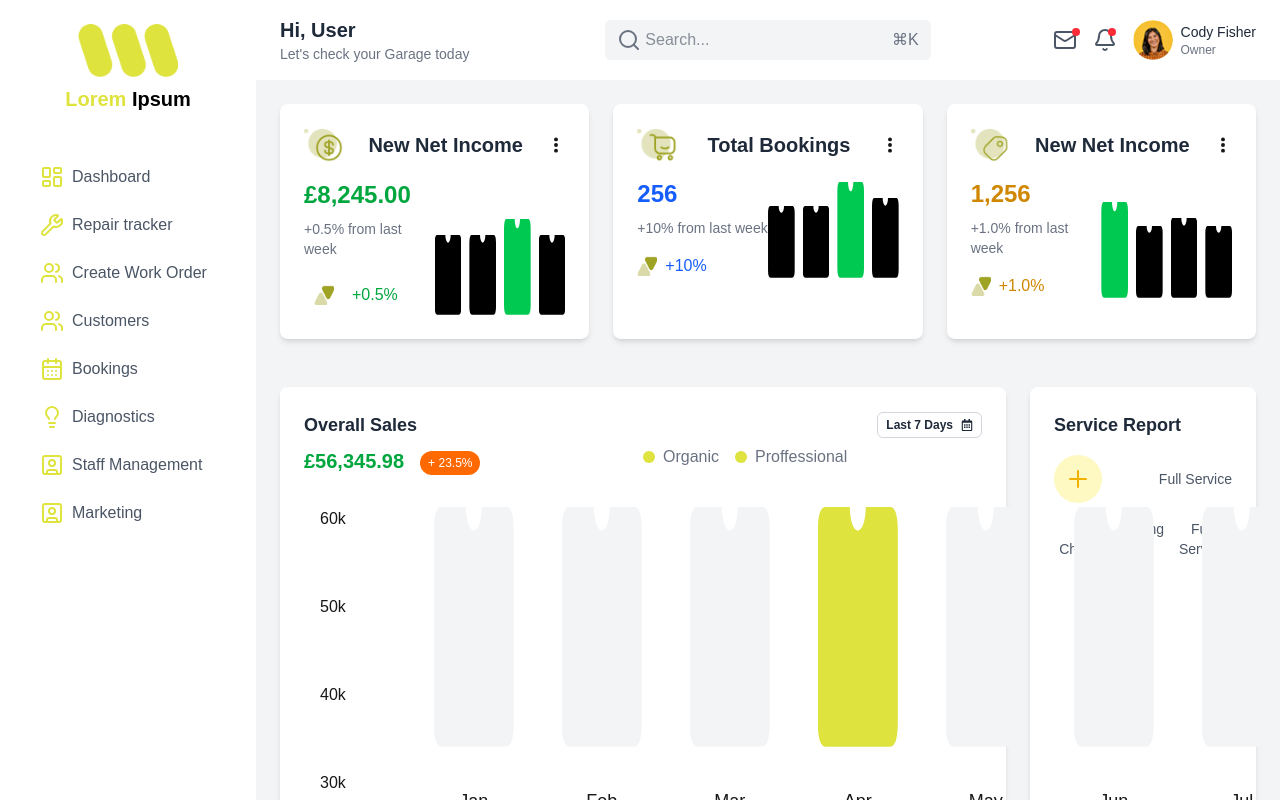
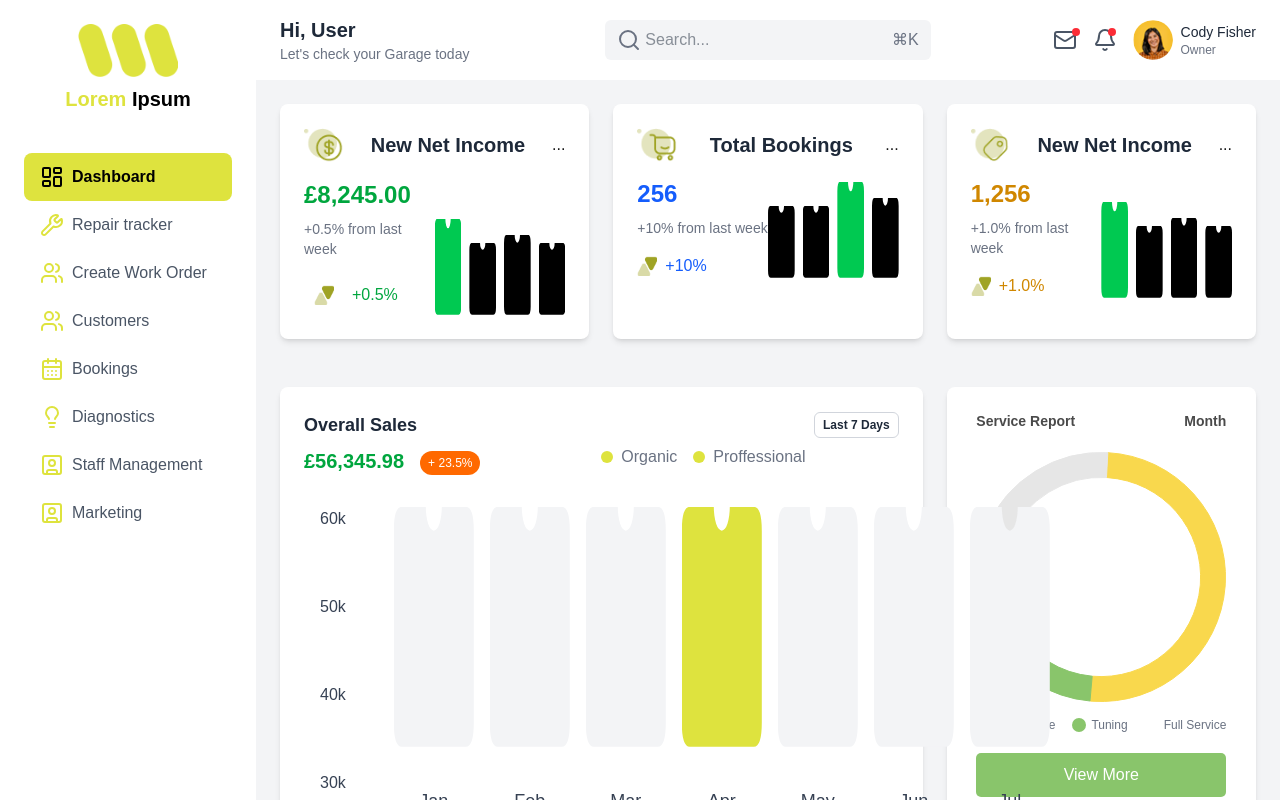
Before and after one commit to hamzaj-b/RBU-Autos, a Next.js app: page / in a window 1280 px wide. Built offline with nearby package versions, Linux system fonts and the light colour scheme.

Commit message:
make another component for servicesChart and Recent WorkOrder

```diff
--- a/app/components/Chart.jsx
+++ b/app/components/Chart.jsx
@@ -15,7 +15,7 @@ const Chart = () => {
   return (
     <div className="relative w-full flex gap-10 h-80  p-4">
       {/* Y-axis labels */}
-      <div className=" h-full flex flex-col justify-between pr-2">
+      <div className=" h-full flex flex-col justify-between pr-2 text-gray-700">
         <span>60k</span>
         <span>50k</span>
         <span>40k</span>
@@ -23,8 +23,8 @@ const Chart = () => {
       </div>
 
       {/* X-axis labels and bars */}
-      <div className="flex-col justify-between items-start px-10">
-        <div className='flex justify-center gap-12 '>
+      <div className="flex-col justify-between items-start">
+        <div className='flex justify-center gap-4 '>
             <CustomShape color="bg-gray-100" width="w-20" height="h-60" />
             <CustomShape color="bg-gray-100" width="w-20" height="h-60" />
             <CustomShape color="bg-gray-100" width="w-20" height="h-60" />
@@ -34,7 +34,7 @@ const Chart = () => {
             <CustomShape color="bg-gray-100" width="w-20" height="h-60" />
 
         </div>
-      <div className=" flex justify-center gap-16 items-start mt-10">
+      <div className=" flex justify-center gap-8 items-start mt-10">
         {dataPoints.map((point) => (
           <div key={point.month} className="flex flex-col items-center">
             <div
@@ -43,53 +43,11 @@ const Chart = () => {
               }`}
               style={{ height: `${(point.value / 60000) * 100}%` }}
             ></div>
-            <span className='text-lg'>{point.month}</span>
+            <span className='text-lg text-gray-700'>{point.month}</span>
           </div>
         ))}
       </div>
 </div>
-      {/* Line and dots */}
-      {/* <svg className="absolute top-0 left-10 right-0 h-full">
-        <polyline
-          fill="none"
-          stroke="#6ee7b7" // green-400
-          strokeWidth="4"
-          points={dataPoints
-            .map((point, index) => {
-              const x = (index * 16) + 8; // Adjusted for bar width and spacing
-              const y = 200 - ((point.value / 60000) * 200); // Scale to SVG height
-              return `${x},${y}`;
-            })
-            .join(' ')}
-        />
-        {dataPoints.map((point, index) => {
-          const x = (index * 16) + 8;
-          const y = 200 - ((point.value / 60000) * 200);
-          return (
-            <circle
-              key={index}
-              cx={x}
-              cy={y}
-              r=""
-              fill="#6ee7b7" // green-400
-            />
-          );
-        })}
-      </svg> */}
-
-      {/* Highlighted April label */}
-      {/* {dataPoints.map((point, index) =>
-        point.month === 'Apr' ? (
-          <div
-            key={index}
-            className="absolute top-1/2 left-1/2 transform -translate-x-1/2 -translate-y-1/2 bg-white text-green-700 px-2 py-1 rounded shadow"
-            style={{ left: `${(index * 16) + 8}px` }}
-          >
-            £{point.value.toLocaleString()}
-            <div className="text-xs">Net sales</div>
-          </div>
-        ) : null
-      )} */}
     </div>
   );
 };
--- /dev/null
+++ b/app/components/RecentWorkOrder.jsx
@@ -0,0 +1,82 @@
+import React from 'react'
+
+const RecentWorkOrder = () => {
+    const dummyData = [
+        {
+          id: "01",
+          customer: "Shirt Creme",
+          image: "/user1.png",
+          orderDate: "March 24, 2022",
+          orderTime: "09:20 AM",
+          status: "Completed",
+        },
+        {
+          id: "02",
+          customer: "Shirt Creme",
+          image: "/user1.png",
+          orderDate: "March 24, 2022",
+          orderTime: "09:20 AM",
+          status: "Pending",
+        },
+        {
+          id: "03",
+          customer: "#A4064B",
+          image: "/user1.png",
+          orderDate: "March 24, 2022",
+          orderTime: "09:20 AM",
+          status: "Pending",
+        },
+      ];
+  return (
+    <div>
+        <div className="bg-white rounded-lg">
+        <h2 className="text-lg p-4 text-gray-500 font-semibold mb-4">
+          Recent Work Order
+        </h2>
+        <div className="grid grid-cols-5 gap-8 bg-gray-200 rounded-2xl py-4 px-4 mx-2 font-medium text-gray-600 mb-2">
+          <span>No</span>
+          <span>Customer</span>
+          <span>Order Date</span>
+          <span>Status</span>
+          <span>Assign</span>
+        </div>
+        {dummyData.map((item) => (
+          <div
+            key={item.id}
+            className="flex items-center  gap-8 py-2 mx-6 border-b border-gray-200"
+          >
+            <div className="w-10 ">
+            <p className=" text-gray-600 text-lg">{item.id}</p>
+            </div>
+           <div className=' w-40 h-auto mx-2 flex justify-start pl-6'>
+           <p className="flex items-center gap-2 text-gray-500 text-sm">
+              <img src={item.image} width={50} alt="" />
+              {item.customer}
+            </p>
+            </div>
+            <p className="flex flex-col justify-center text-gray-600 text-sm">
+              {item.orderDate}
+              <span className="text-gray-600">{item.orderTime}</span>
+            </p>
+            <p
+              className={`w-28 h-6  rounded-full items-center justify-center flex text-sm ${
+                item.status === "Completed"
+                  ? "bg-green-100 text-yellow-bold"
+                  : "bg-yellow-100 text-yellow-600"
+              }`}
+            >
+              {item.status}
+            </p>
+            <input
+              type="text"
+              placeholder="Select Employee"
+              className="w-32 h-8 text-center text-sm rounded-lg border border-gray-300 text-gray-600"
+            />
+          </div>
+        ))}
+      </div>
+    </div>
+  )
+}
+
+export default RecentWorkOrder
--- /dev/null
+++ b/app/components/ServicesChart.jsx
@@ -0,0 +1,68 @@
+"use client"
+import React from 'react';
+import { Doughnut } from 'react-chartjs-2';
+import { Chart as ChartJS, ArcElement, Tooltip, Legend } from 'chart.js';
+
+ChartJS.register(ArcElement, Tooltip, Legend);
+
+const ServiceReport = () => {
+  const data = {
+    labels: ['Oil Change', 'Tuning', 'Full Service'],
+    datasets: [
+      {
+        data: [47, 28, 18], // Corresponding to the values in the image
+        backgroundColor: ['#F9D84D', '#89C56B', '#E6E6E6'], // Yellow, Green, and Light Gray
+        borderColor: ['#F9D84D', '#89C56B', '#E6E6E6'],
+        borderWidth: 1,
+      },
+    ],
+  };
+
+  const options = {
+    cutout: '80%', // This keeps the hole in the middle, similar to the image
+    responsive: true,
+    plugins: {
+      tooltip: {
+        enabled: false, // Hide tooltips
+      },
+      legend: {
+        display: false, // Hide the legend
+      },
+    },
+    rotation: Math.PI, // Rotates the doughnut to match the image's shape and alignment
+  };
+
+  return (
+    <div style={{ width: '250px', margin: 'auto' }}>
+      <div style={{ display: 'flex', justifyContent: 'space-between', fontSize: '14px', color: '#4A4A4A', fontWeight: 'bold' }}>
+        <span>Service Report</span>
+        <span>Month</span>
+      </div>
+
+      <div style={{ marginTop: '20px' }}>
+        <Doughnut data={data} options={options} />
+      </div>
+
+      <div style={{ display: 'flex', justifyContent: 'space-between', marginTop: '15px' }}>
+        <div style={{ display: 'flex', alignItems: 'center' }}>
+          <div style={{ width: '14px', height: '14px', backgroundColor: '#F9D84D', marginRight: '5px' , borderRadius:'100%' }}></div>
+          <span className='text-xs text-gray-500'>Oil Change</span>
+        </div>
+        <div style={{ display: 'flex', alignItems: 'center' }}>
+          <div style={{ width: '14px', height: '14px', backgroundColor: '#89C56B', marginRight: '5px',borderRadius:'100%' }}></div>
+          <span className='text-xs text-gray-500'>Tuning</span>
+        </div>
+        <div style={{ display: 'flex', alignItems: 'center' }}>
+          <div style={{ width: '14px', height: '14px', backgroundColor: '#FFFFFF', marginRight: '5px', borderRadius:'100%' }}></div>
+          <span className='text-xs text-gray-500' >Full Service</span>
+        </div>
+      </div>
+
+      <button style={{ width: '100%', padding: '10px', backgroundColor: '#89C56B', color: 'white', border: 'none', borderRadius: '5px', marginTop: '20px' }}>
+        View More
+      </button>
+    </div>
+  );
+};
+
+export default ServiceReport;
--- a/app/components/Sidebar.js
+++ b/app/components/Sidebar.js
@@ -18,7 +18,7 @@ export default function Sidebar() {
   // Define the links and their associated data
   const links = [
     {
-      href: "/dashboard", // Adjusted href to be an actual route
+      href: "/", // Adjusted href to be an actual route
       label: "Dashboard",
       icon: <LayoutDashboard />,
     },
--- a/app/page.js
+++ b/app/page.js
@@ -2,10 +2,11 @@ import Image from "next/image";
 import React from "react";
 import CustomShape from "./components/CustomShape";
 import Chart from "./components/Chart";
-import { FaEllipsisVertical } from "react-icons/fa6";
-import { FaRegCalendarAlt } from "react-icons/fa";
+import ServiceReport from "./components/ServicesChart";
+import RecentWorkOrder from "./components/RecentWorkOrder";
 
 const page = () => {
+
   return (
     <>
       <div className="min-h-screen bg-gray-100">
@@ -23,7 +24,7 @@ const page = () => {
        <h3 className="text-xl font-semibold text-gray-800 ">New Net Income</h3>
       </div>
       <div>
-        <FaEllipsisVertical className="text-lg"/>
+       ...
       </div>
             </div>
           <div className="flex justify-between mt-2">
@@ -50,10 +51,10 @@ const page = () => {
               </div>
             </div>
             <div className="w-1/2 flex justify-end items-end gap-2">
+            <CustomShape color="bg-green-500" width="w-12" height="h-24" />
+              <CustomShape color="bg-black" width="w-12" height="h-18" />
               <CustomShape color="bg-black" width="w-12" height="h-20" />
-              <CustomShape color="bg-black" width="w-12" height="h-20" />
-              <CustomShape color="bg-green-500" width="w-12" height="h-24" />
-              <CustomShape color="bg-black" width="w-12" height="h-20" />
+              <CustomShape color="bg-black" width="w-12" height="h-18" />
             </div>
           </div>
           </div>
@@ -71,7 +72,7 @@ const page = () => {
        <h3 className="text-xl font-semibold text-gray-800">Total Bookings</h3>
       </div>
       <div>
-        <FaEllipsisVertical className="text-lg"/>
+        ...
       </div>
             </div>
           <div className="flex justify-between mt-2">
@@ -115,7 +116,7 @@ const page = () => {
        <h3 className="text-xl font-semibold text-gray-800">New Net Income</h3>
       </div>
       <div>
-        <FaEllipsisVertical className="text-lg"/>
+        ...
       </div>
             </div>
           <div className="flex justify-between mt-2">
@@ -148,14 +149,14 @@ const page = () => {
           </div>
         </div>
         </div>
-        <div className="p-6 grid grid-cols-1 sm:grid-cols-2 lg:grid-cols-4 gap-6">
-          <div className="col-span-3 bg-white p-6 rounded-lg shadow-md">
+        <div className="p-6 grid grid-cols-1 sm:grid-cols-2 lg:grid-cols-3 gap-6">
+          <div className="col-span-2 bg-white p-6 rounded-lg shadow-md">
             <div className="flex justify-between items-center">
               <div className="text-lg font-semibold text-gray-800">
                 Overall Sales
               </div>
               <div className="flex gap-2 items-center border border-gray-300 rounded-md px-2 py-1 text-xs font-semibold text-gray-800">
-                Last 7 Days <FaRegCalendarAlt />
+                Last 7 Days
               </div>
             </div>
             <div className="flex justify-between items-center">
@@ -179,13 +180,14 @@ const page = () => {
                 </div>
               </div>
             </div>
-            <div className="mt-4">
+            <div className=" mt-4">
               <Chart/>
             </div>
           </div>
 
-          <div className="col-span-1/2 bg-white p-6 rounded-lg shadow-md">
-            <div className="text-lg font-semibold text-gray-800">
+          <div className="col-span-1 bg-white p-6 rounded-lg shadow-md">
+          <ServiceReport/>
+            {/* <div className="text-lg font-semibold text-gray-800">
               Service Report
             </div>
             <div className="flex justify-between items-center mt-4">
@@ -217,56 +219,12 @@ const page = () => {
               <div className="w-1/3 text-center text-sm text-gray-600">
                 Full Service
               </div>
-            </div>
+            </div> */}
           </div>
         </div>
         <div className="p-6 grid grid-cols-1 sm:grid-cols-2 lg:grid-cols-3 gap-6">
           <div className="col-span-2 bg-white p-6 rounded-lg shadow-md">
-            <div className="text-lg font-semibold text-gray-600">
-              Recent Orders
-            </div>
-            <table className="w-full mt-4 table-auto">
-              <thead>
-                <tr>
-                  <th className="px-4 py-2 text-left text-sm text-gray-600">
-                    No
-                  </th>
-                  <th className="px-4 py-2 text-left text-sm text-gray-600">
-                    Customer
-                  </th>
-                  <th className="px-4 py-2 text-left text-sm text-gray-600">
-                    Order Date
-                  </th>
-                  <th className="px-4 py-2 text-left text-sm text-gray-600">
-                    Status
-                  </th>
-                  <th className="px-4 py-2 text-left text-sm text-gray-600">
-                    Assign
-                  </th>
-                </tr>
-              </thead>
-              <tbody>
-                <tr>
-                  <td className="px-4 py-2 text-sm text-gray-600">01</td>
-                  <td className="px-4 py-2 text-sm text-gray-600">
-                    Shirt Creme
-                  </td>
-                  <td className="px-4 py-2 text-sm text-gray-600">
-                    March 24, 2022 <br />{" "}
-                    <span className="text-sm text-gray-400">09:20 AM</span>{" "}
-                  </td>
-                  <td className="flex justify-center px-2 py-1 text-sm rounded-full bg-gray-100 text-green-500">
-                    Completed
-                  </td>
-                </tr>
-                <tr>
-                  <td className="px-4 py-2 text-sm">02</td>
-                  <td className="px-4 py-2 text-sm">Shirt Creme</td>
-                  <td className="px-4 py-2 text-sm">March 24, 2022 09:20 AM</td>
-                  <td className="px-4 py-2 text-sm text-yellow-500">Pending</td>
-                </tr>
-              </tbody>
-            </table>
+          <RecentWorkOrder  />
           </div>
 
           <div className="bg-white p-6 rounded-lg shadow-md">
--- a/package.json
+++ b/package.json
@@ -8,10 +8,12 @@
     "start": "next start"
   },
   "dependencies": {
+    "chart.js": "^4.5.0",
     "lucide-react": "^0.543.0",
     "next": "15.5.2",
     "postcss": "^8.5.6",
     "react": "19.1.0",
+    "react-chartjs-2": "^5.3.0",
     "react-dom": "19.1.0",
     "react-icons": "^5.5.0"
   },
```
Also changed, not shown: 1 other file (tests, documents, lock files or other folders).
